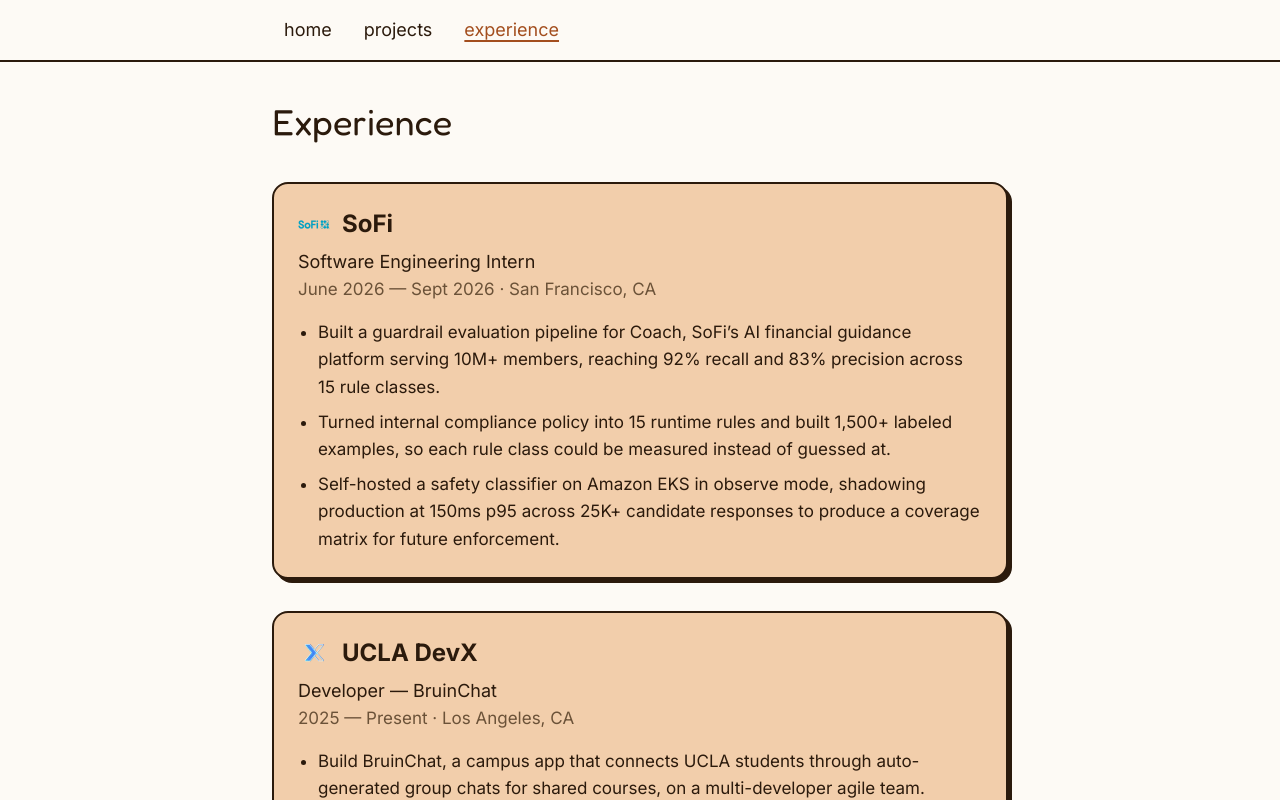
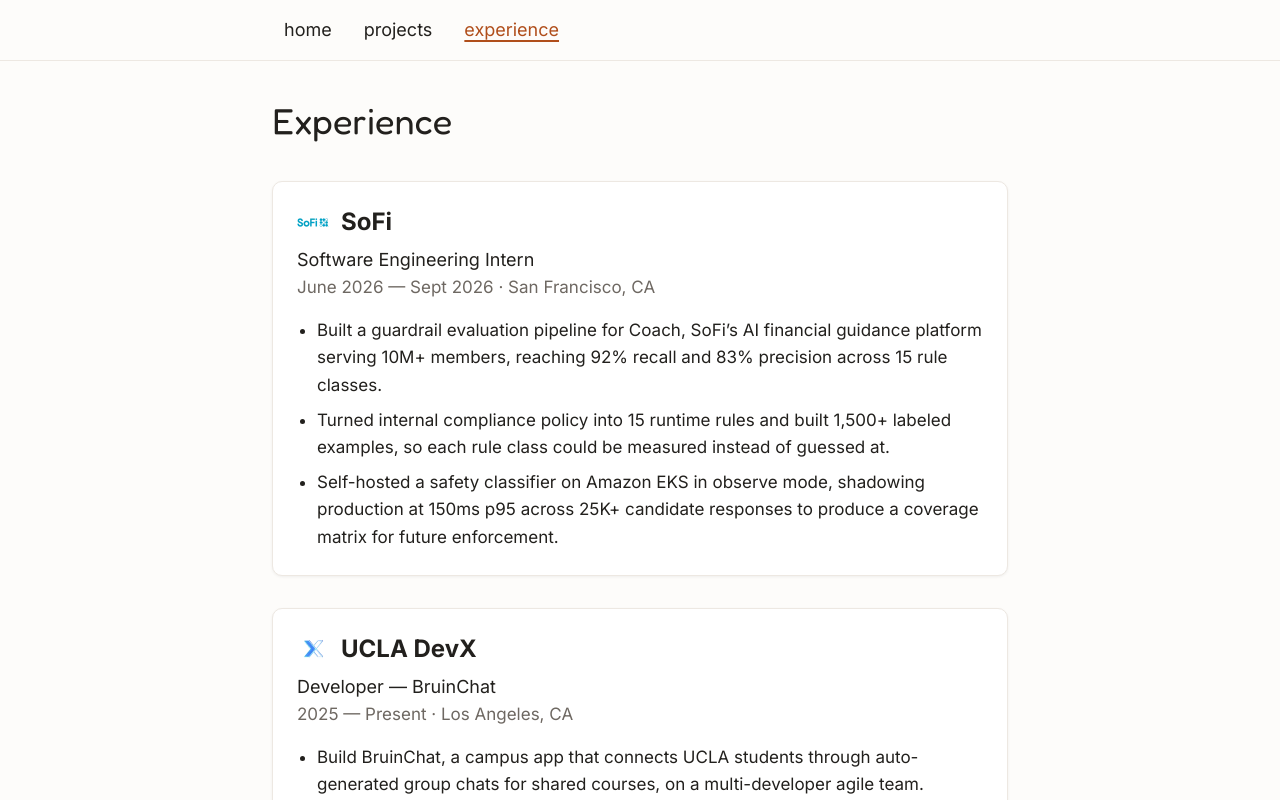
Before and after one commit to jonathantchiu/site, a Next.js app: page /experience in a window 1280 px wide. Shown: the top 800 px of the page. Built offline with nearby package versions, Linux system fonts and the light colour scheme.

Commit message:
style: relight the site to a warm-white palette

```diff
--- a/app/experience/page.tsx
+++ b/app/experience/page.tsx
@@ -19,7 +19,7 @@
 
       <section className="mt-14">
         <h2 className="font-[family-name:var(--font-display)] text-3xl">Education</h2>
-        <div className="mt-4 rounded-card border-2 border-ink p-4 sm:p-6">
+        <div className="mt-4 rounded-card border border-hairline p-4 sm:p-6">
           <p className="text-lg">University of California, Los Angeles</p>
           <p className="text-muted">
             BS Computer Science, Henry Samueli School of Engineering · Expected June 2028
--- a/app/globals.css
+++ b/app/globals.css
@@ -3,31 +3,32 @@
 @tailwind utilities;
 
 :root {
-  --cream: #FDFAF5;
-  --sand: #F2CEAB;
-  --ink: #2B1A0C;
-  --orange: #D88248;
-  --orange-text: #A34E1E;
-  --muted: #6B5238;
+  --page: #FDFCFA;
+  --card: #FFFFFF;
+  --hairline: #EDE8E2;
+  --ink: #22201D;
+  --muted: #6E6862;
+  --accent-text: #B04E1B;
+  --accent: #C25A22;
 }
 
 @media (prefers-color-scheme: dark) {
   :root {
-    --cream: #1A120B;
-    --sand: #2B1D12;
-    --ink: #F5E6D3;
-    --orange: #D88248;
-    --orange-text: #E8A06A;
-    --muted: #B89B7A;
+    --page: #14130F;
+    --card: #1C1A16;
+    --hairline: #2E2B25;
+    --ink: #F2EFE9;
+    --muted: #A8A199;
+    --accent-text: #E8874D;
   }
 }
 
 html {
-  background: var(--cream);
+  background: var(--page);
 }
 
 body {
-  background: var(--cream);
+  background: var(--page);
   color: var(--ink);
   font-size: 17px;
   line-height: 1.6;
--- a/app/layout.tsx
+++ b/app/layout.tsx
@@ -17,7 +17,7 @@
       <body className="font-[family-name:var(--font-body)]">
         <a
           href="#content"
-          className="sr-only focus:not-sr-only focus:absolute focus:left-4 focus:top-4 focus:z-50 focus:rounded focus:border-2 focus:border-ink focus:bg-cream focus:px-4 focus:py-2"
+          className="sr-only focus:not-sr-only focus:absolute focus:left-4 focus:top-4 focus:z-50 focus:rounded focus:border-2 focus:border-ink focus:bg-page focus:px-4 focus:py-2"
         >
           Skip to content
         </a>
@@ -25,7 +25,7 @@
         <main id="content" className="mx-auto max-w-3xl px-4 py-10">
           {children}
         </main>
-        <footer className="mx-auto max-w-3xl border-t-2 border-ink px-4 py-8 text-[17px] text-muted">
+        <footer className="mx-auto max-w-3xl border-t border-hairline px-4 py-8 text-[17px] text-muted">
           Built by Jonathan Chiu.
         </footer>
       </body>
--- a/app/not-found.tsx
+++ b/app/not-found.tsx
@@ -9,7 +9,7 @@
       </p>
       <Link
         href="/"
-        className="mt-2 inline-flex min-h-[44px] items-center rounded-card border-2 border-ink bg-sand px-5 shadow-offset"
+        className="mt-2 inline-flex min-h-[44px] items-center rounded-card border border-hairline bg-card px-5 shadow-soft"
       >
         Back to the home page
       </Link>
--- a/app/page.tsx
+++ b/app/page.tsx
@@ -16,7 +16,7 @@
           alt="Jonathan Chiu"
           width={128}
           height={128}
-          className="h-32 w-32 rounded-full border-2 border-ink object-cover"
+          className="h-32 w-32 rounded-full border border-hairline object-cover"
         />
         <div>
           <h1 className="font-[family-name:var(--font-display)] text-4xl sm:text-5xl">
@@ -46,7 +46,7 @@
         </div>
         <Link
           href="/projects"
-          className="mt-6 inline-flex min-h-[44px] items-center text-orange-text underline decoration-2 underline-offset-4"
+          className="mt-6 inline-flex min-h-[44px] items-center text-accent-text underline decoration-2 underline-offset-4"
         >
           All projects
         </Link>
@@ -63,7 +63,7 @@
             <li key={label}>
               <a
                 href={href}
-                className="flex min-h-[44px] min-w-[44px] items-center justify-center text-orange-text underline decoration-2 underline-offset-4"
+                className="flex min-h-[44px] min-w-[44px] items-center justify-center text-accent-text underline decoration-2 underline-offset-4"
               >
                 {label}
               </a>
--- a/app/projects/[slug]/page.tsx
+++ b/app/projects/[slug]/page.tsx
@@ -34,7 +34,7 @@
 
       <ul className="mt-4 flex flex-wrap gap-2">
         {project.stack.map((tech) => (
-          <li key={tech} className="rounded-full border-2 border-ink px-3 py-1 text-[17px]">
+          <li key={tech} className="rounded-full border border-hairline px-3 py-1 text-[17px]">
             {tech}
           </li>
         ))}
@@ -55,7 +55,7 @@
 
       <a
         href={project.repo}
-        className="mt-10 inline-flex min-h-[44px] items-center rounded-card border-2 border-ink bg-sand px-5 shadow-offset"
+        className="mt-10 inline-flex min-h-[44px] items-center rounded-card border border-hairline bg-card px-5 shadow-soft"
       >
         View the code on GitHub
       </a>
--- a/components/ExperienceItem.tsx
+++ b/components/ExperienceItem.tsx
@@ -3,7 +3,7 @@
 
 export function ExperienceItem({ role }: { role: Role }) {
   return (
-    <article className="rounded-card border-2 border-ink bg-sand p-4 shadow-offset sm:p-6">
+    <article className="rounded-card border border-hairline bg-card p-4 shadow-soft sm:p-6">
       <div className="flex items-center gap-3">
         <img
           src={assetPath(role.logo)}
--- a/components/Nav.tsx
+++ b/components/Nav.tsx
@@ -21,7 +21,7 @@
   const pathname = usePathname();
 
   return (
-    <nav className="border-b-2 border-ink bg-cream">
+    <nav className="border-b border-hairline bg-page">
       <ul className="mx-auto flex max-w-3xl gap-2 px-4 py-2">
         {LINKS.map((link) => {
           const active = isActive(pathname, link.href);
@@ -30,8 +30,8 @@
               <Link
                 href={link.href}
                 aria-current={active ? 'page' : undefined}
-                className={`flex min-h-[44px] items-center px-3 text-lg underline-offset-4 hover:text-orange-text hover:underline ${
-                  active ? 'text-orange-text underline decoration-2' : ''
+                className={`flex min-h-[44px] items-center px-3 text-lg underline-offset-4 hover:text-accent-text hover:underline ${
+                  active ? 'text-accent-text underline decoration-2' : ''
                 }`}
               >
                 {link.label}
--- a/components/ProjectCard.tsx
+++ b/components/ProjectCard.tsx
@@ -4,7 +4,7 @@
 
 export function ProjectCard({ project }: { project: Project }) {
   return (
-    <article className="rounded-card border-2 border-ink bg-sand p-4 shadow-offset transition-transform duration-200 hover:-translate-y-0.5 hover:shadow-offset-lg sm:p-6">
+    <article className="rounded-card border border-hairline bg-card p-4 shadow-soft transition-transform duration-200 hover:-translate-y-0.5 hover:shadow-soft-lg sm:p-6">
       <Screenshot
         base={project.cover}
         alt={`${project.title} screenshot`}
@@ -16,7 +16,7 @@
         <h3 className="text-2xl font-bold">
           <Link
             href={`/projects/${project.slug}`}
-            className="inline-block py-2 underline decoration-orange decoration-2 underline-offset-4"
+            className="inline-block py-2 underline decoration-accent decoration-2 underline-offset-4"
           >
             {project.title}
           </Link>
@@ -28,7 +28,7 @@
           {project.stack.map((tech) => (
             <li
               key={tech}
-              className="rounded-full border-2 border-ink px-3 py-1 text-[17px]"
+              className="rounded-full border border-hairline px-3 py-1 text-[17px]"
             >
               {tech}
             </li>
--- a/components/Screenshot.tsx
+++ b/components/Screenshot.tsx
@@ -27,7 +27,7 @@
       height={Number(height)}
       loading="lazy"
       decoding="async"
-      className={`h-auto w-full max-h-[70vh] object-contain rounded-card border-2 border-ink ${className}`}
+      className={`h-auto w-full max-h-[70vh] object-contain rounded-card border border-hairline ${className}`}
     />
   );
 }
--- a/tailwind.config.ts
+++ b/tailwind.config.ts
@@ -5,22 +5,23 @@
   theme: {
     extend: {
       colors: {
-        cream: 'var(--cream)',
-        sand: 'var(--sand)',
+        page: 'var(--page)',
+        card: 'var(--card)',
+        hairline: 'var(--hairline)',
         ink: 'var(--ink)',
-        orange: 'var(--orange)',
-        'orange-text': 'var(--orange-text)',
         muted: 'var(--muted)',
+        'accent-text': 'var(--accent-text)',
+        accent: 'var(--accent)',
       },
       maxWidth: {
         measure: '68ch',
       },
       boxShadow: {
-        offset: '4px 4px 0 var(--ink)',
-        'offset-lg': '6px 6px 0 var(--ink)',
+        soft: '0 1px 3px rgb(0 0 0 / 0.06)',
+        'soft-lg': '0 4px 12px rgb(0 0 0 / 0.08)',
       },
       borderRadius: {
-        card: '16px',
+        card: '10px',
       },
     },
   },
```
Also changed, not shown: 1 other file (tests, documents, lock files or other folders).
